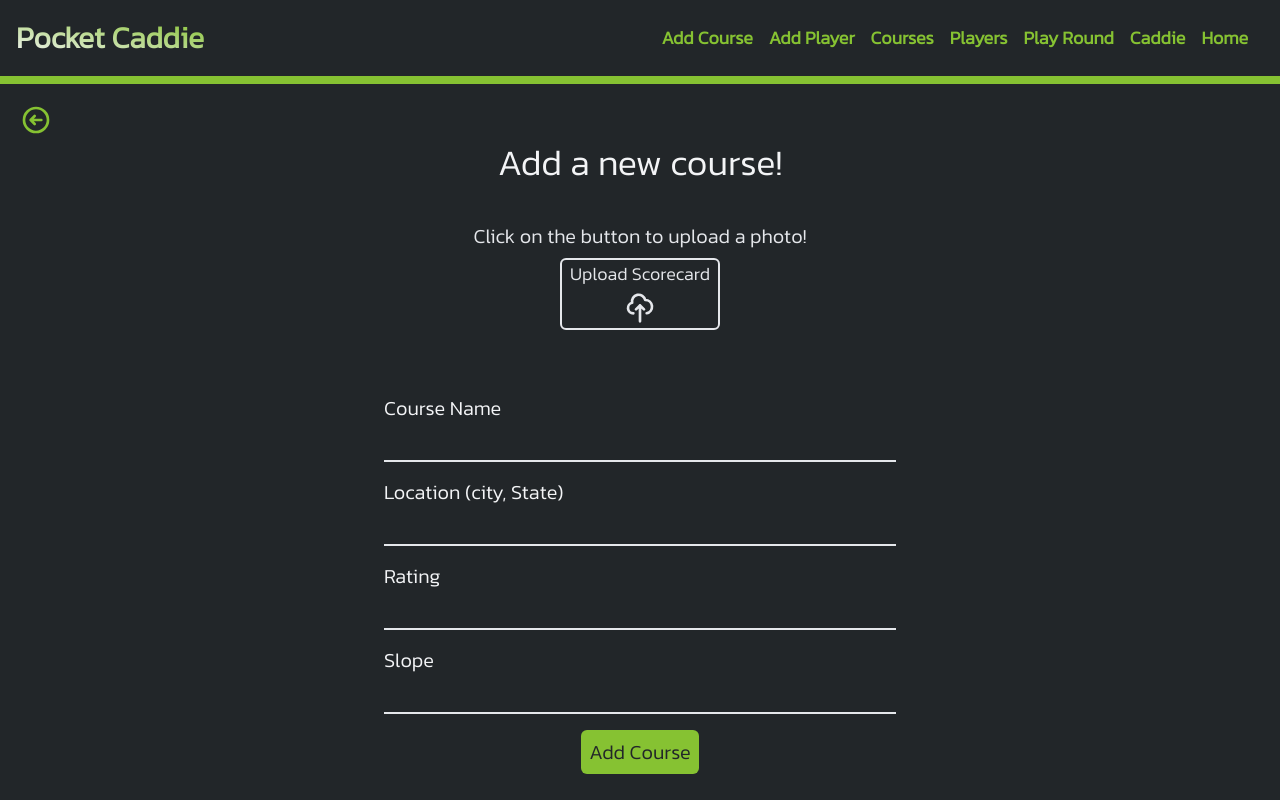
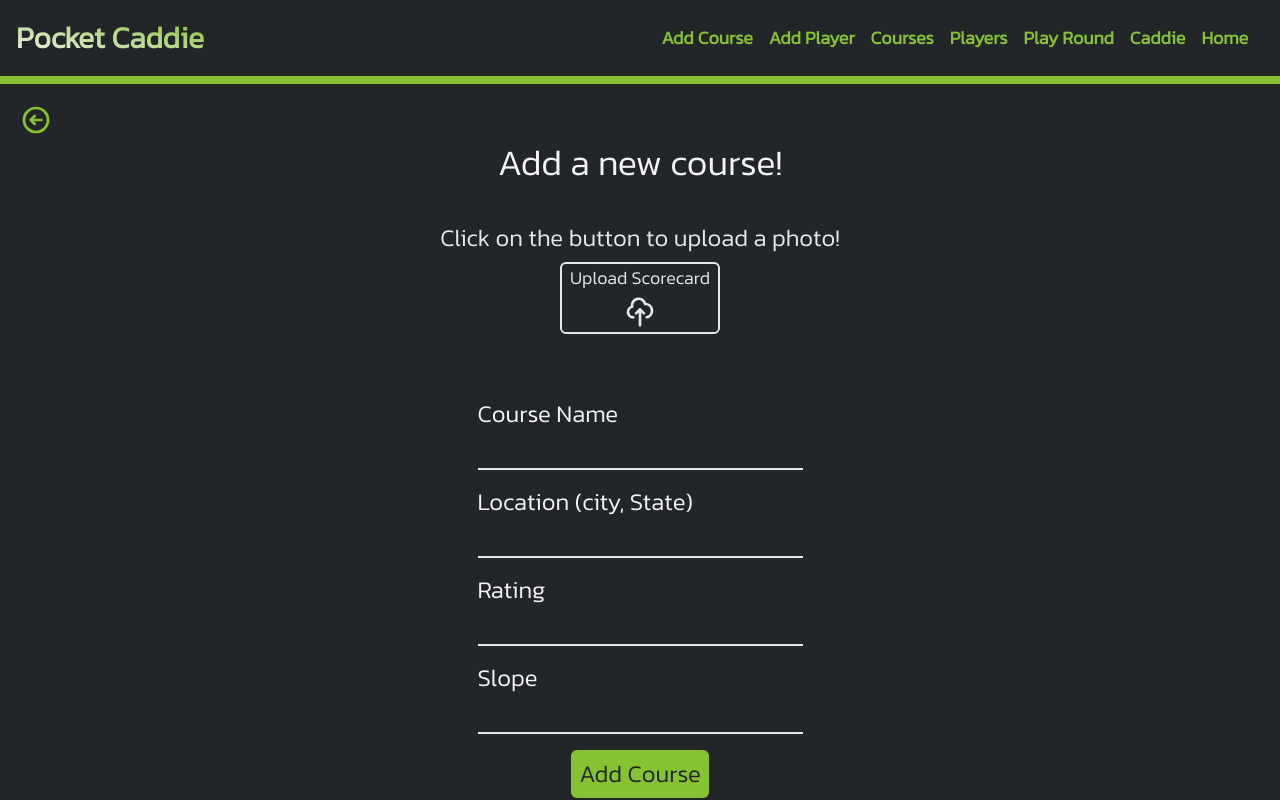
Before and after one commit to jason-moritz/pocket-caddie, a React (Create React App) app in the folder client/: page /addcourse in a window 1280 px wide. Built offline with nearby package versions, Linux system fonts and the light colour scheme; no server answers.

Commit message:
add course & player forms re-sized

```diff
--- a/client/src/forms/FormCourse.jsx
+++ b/client/src/forms/FormCourse.jsx
@@ -54,7 +54,7 @@ export default function CourseForm(props) {
     return (
         <form className="text-gray-100 w-screen mt-5" onSubmit={courseName && rating && slope ? handleSubmit : handleToggle}>
             <div className="flex justify-center">
-                <div className="w-3/4 max-w-lg text-xl">
+                <div className="w-3/4 max-w-lg text-xl flex flex-col items-center md:text-2xl">
                     <AddImage setImage={setCourseImage} title="Scorecard" />
                     <div className="mt-16">
                         <label>Course Name</label>
```
